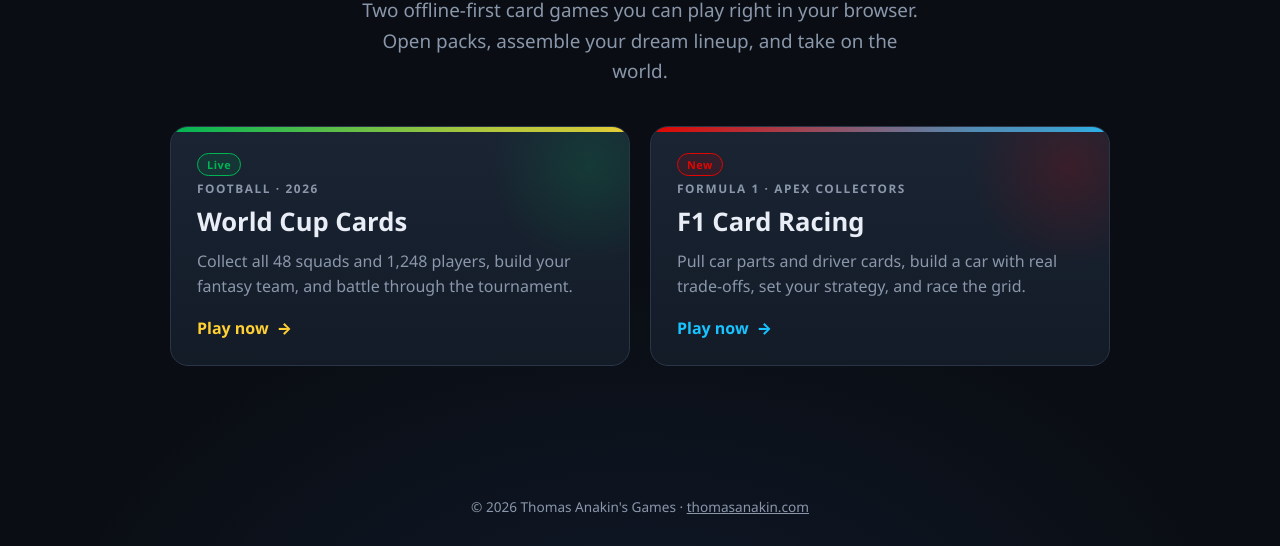
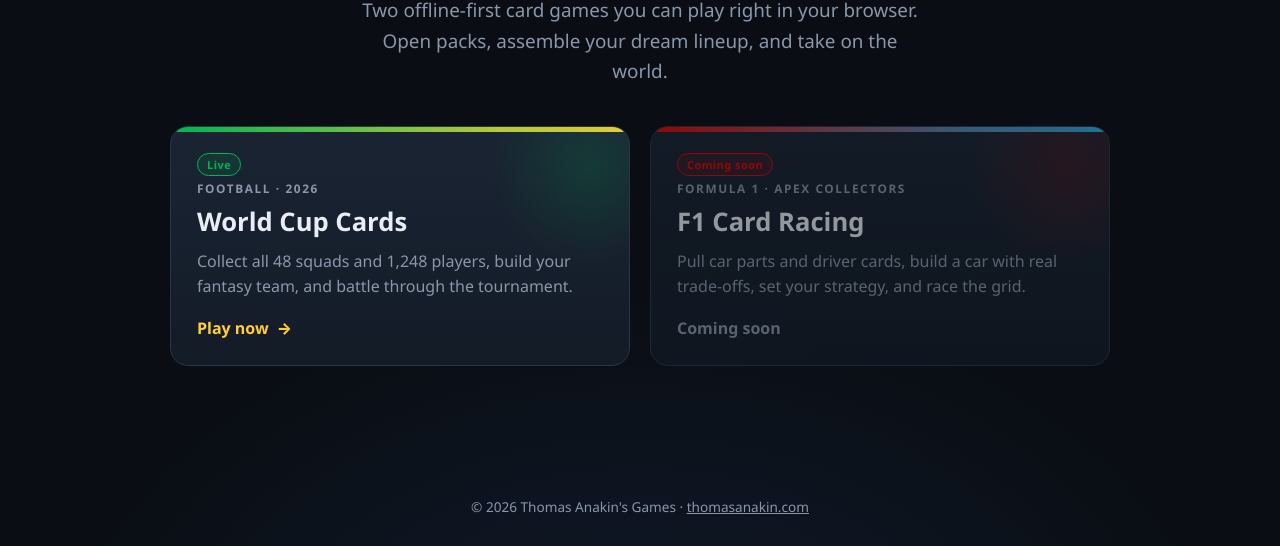
Before and after one commit to GystHQ/gysthq.github.io, a plain HTML site: page index.html in a window 1280 px wide. Shown: the part 254-800 px from the top of the page. Drawn offline with Linux system fonts and the light colour scheme.

Commit message:
Landing: mark F1 as 'Coming soon' (deactivate Play now until it's ready)
Co-Authored-By: Claude Opus 4.8 (1M context) <noreply@anthropic.com>

```diff
--- a/index.html
+++ b/index.html
@@ -104,6 +104,11 @@
       .wc { --c1: var(--wc); --c2: var(--wc-2); }
       .f1 { --c1: var(--f1); --c2: var(--f1-2); }
 
+      /* "Coming soon" card — visible teaser, not clickable */
+      .game.soon { opacity: 0.62; cursor: default; }
+      .game.soon:hover { transform: none; border-color: var(--border); box-shadow: none; }
+      .game.soon .play { color: var(--muted); }
+
       footer { padding: 22px 0 30px; color: var(--muted); font-size: 0.85rem; text-align: center; }
       footer a { color: var(--muted); }
     </style>
@@ -172,13 +177,13 @@
             <span class="play">Play now <span class="arrow">→</span></span>
           </a>
 
-          <a class="game f1" href="/f1/">
-            <span class="tag">New</span>
+          <div class="game f1 soon">
+            <span class="tag">Coming soon</span>
             <span class="kicker">Formula 1 · Apex Collectors</span>
             <h2>F1 Card Racing</h2>
             <p>Pull car parts and driver cards, build a car with real trade-offs, set your strategy, and race the grid.</p>
-            <span class="play">Play now <span class="arrow">→</span></span>
-          </a>
+            <span class="play">Coming soon</span>
+          </div>
         </section>
       </div>
     </main>
```
